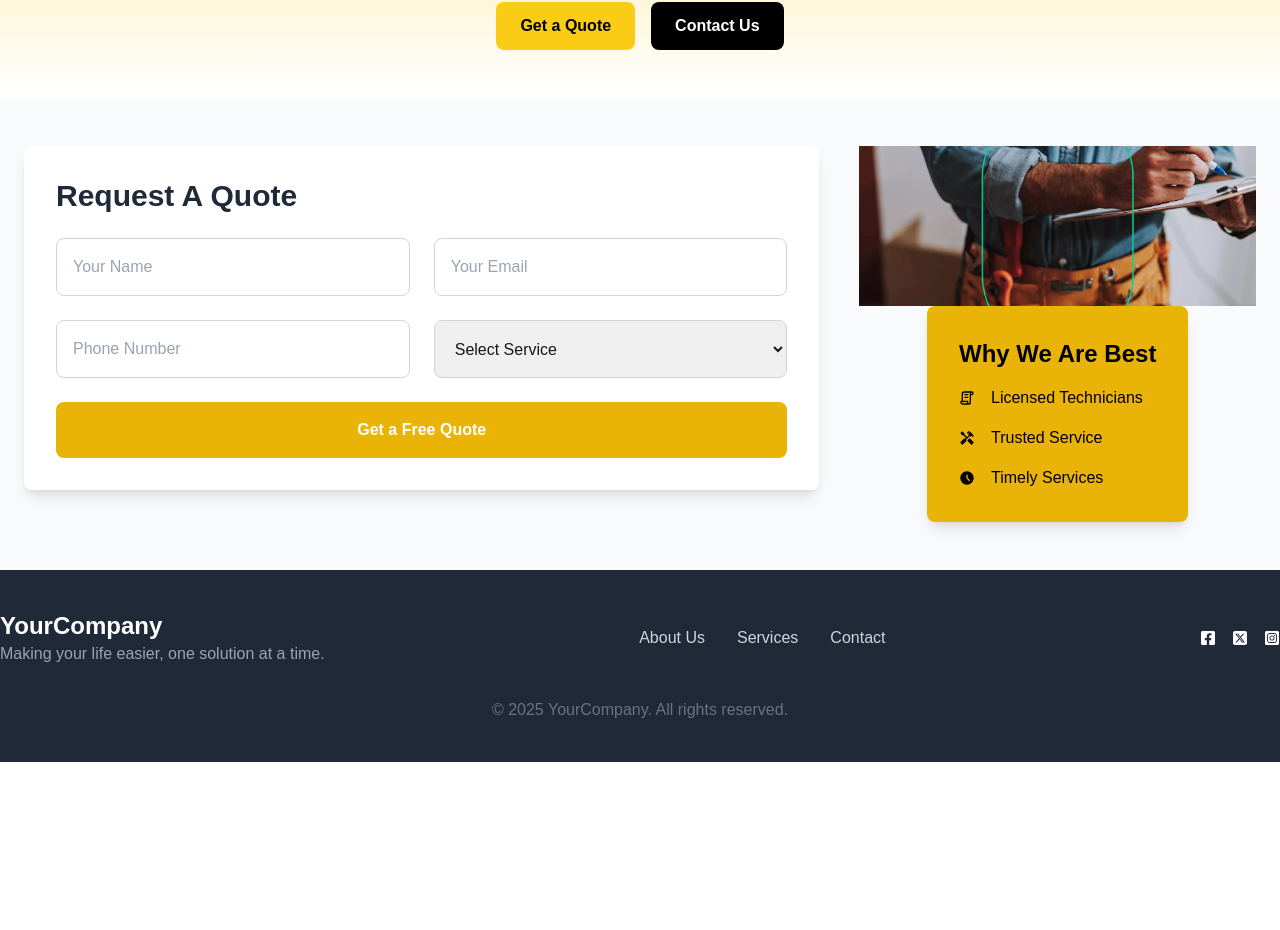
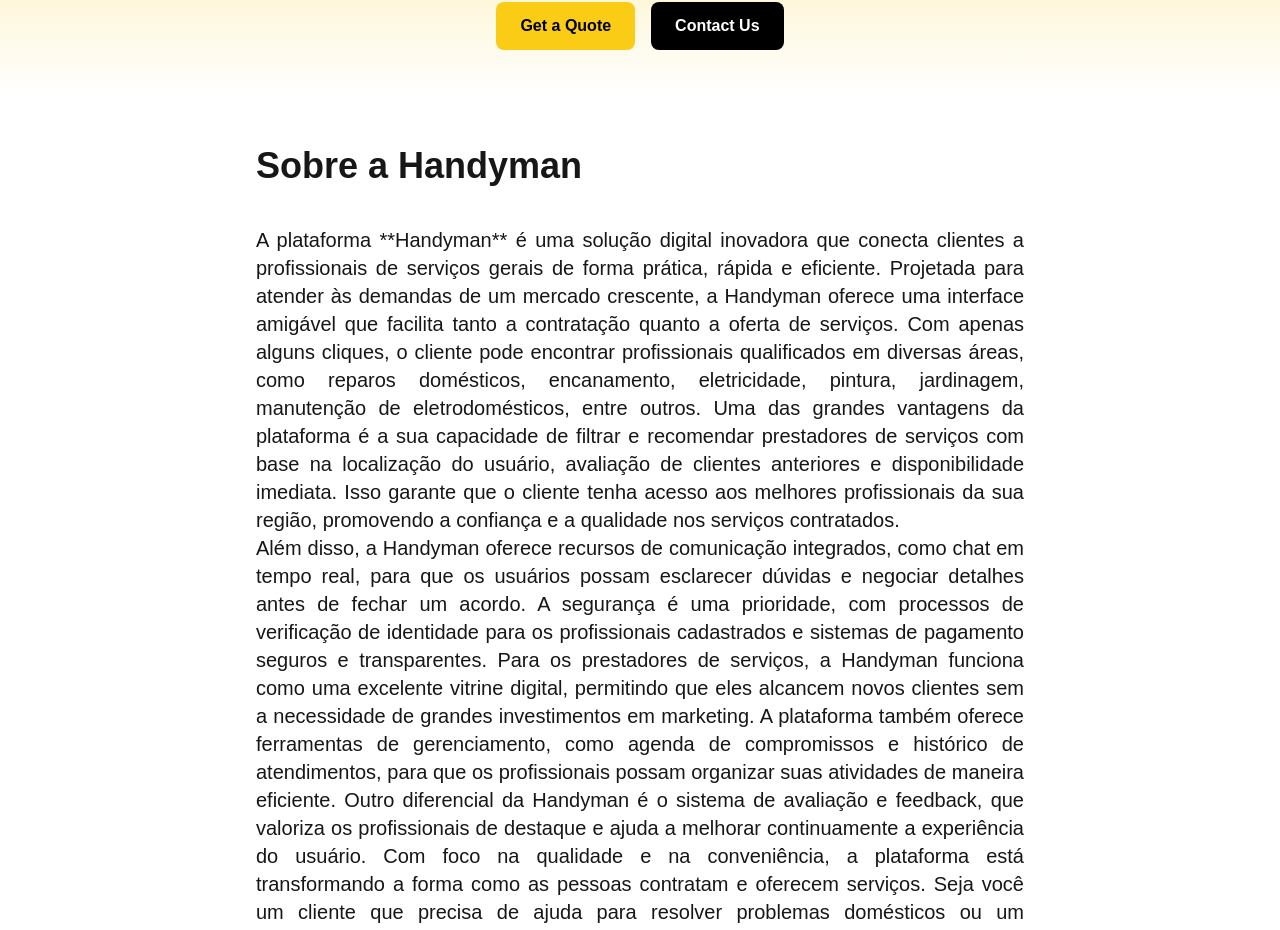
Before and after one commit to victorgomesc/Handyman-Platform, a Next.js app: page / in a window 1280 px wide. Shown: the part 2042-2972 px from the top of the page. Before the commit the page ends 2804 px from the top, so only its background shows below. Built offline with nearby package versions, Linux system fonts and the light colour scheme.

Commit message:
feat: create and iplement About

```diff
--- a/src/app/page.tsx
+++ b/src/app/page.tsx
@@ -1,3 +1,4 @@
+import About from "@/components/About";
 import Footer from "@/components/Footer";
 import Header from "@/components/Header"
 import HeroSection from "@/components/HeroSection";
@@ -13,6 +14,7 @@ export default function Home() {
       <HeroSection />
       <ServicesSection />
       <SolutionsSection />
+      <About />
       <QuoteSection />
       <Footer />
     </div>
--- /dev/null
+++ b/src/components/About.tsx
@@ -0,0 +1,37 @@
+import React from 'react'
+
+const About = () => {
+  return (
+    <div className='w-full mt-12 mb-12 items-center flex justify-center'>
+        <div className='w-[60vw] gap-y-10'>
+        <h1 className='text-4xl font-bold'>Sobre a Handyman</h1>
+      <p className='mt-10 text-xl text-justify'>
+      A plataforma **Handyman** é uma solução digital inovadora que conecta clientes a profissionais de serviços gerais
+      de forma prática, rápida e eficiente. Projetada para atender às demandas de um mercado crescente, a Handyman
+      oferece uma interface amigável que facilita tanto a contratação quanto a oferta de serviços. Com apenas alguns
+      cliques, o cliente pode encontrar profissionais qualificados em diversas áreas, como reparos domésticos,
+      encanamento, eletricidade, pintura, jardinagem, manutenção de eletrodomésticos, entre outros.
+      Uma das grandes vantagens da plataforma é a sua capacidade de filtrar e recomendar prestadores de serviços com base
+      na localização do usuário, avaliação de clientes anteriores e disponibilidade imediata. Isso garante que o cliente
+      tenha acesso aos melhores profissionais da sua região, promovendo a confiança e a qualidade nos serviços contratados.</p>
+        <p className='text-justify text-xl'>
+      Além disso, a Handyman oferece recursos de comunicação integrados, como chat em tempo real, para que os usuários possam
+      esclarecer dúvidas e negociar detalhes antes de fechar um acordo. A segurança é uma prioridade, com processos de
+      verificação de identidade para os profissionais cadastrados e sistemas de pagamento seguros e transparentes.
+      Para os prestadores de serviços, a Handyman funciona como uma excelente vitrine digital, permitindo que eles alcancem
+      novos clientes sem a necessidade de grandes investimentos em marketing. A plataforma também oferece ferramentas de
+      gerenciamento, como agenda de compromissos e histórico de atendimentos, para que os profissionais possam organizar
+      suas atividades de maneira eficiente.
+     Outro diferencial da Handyman é o sistema de avaliação e feedback, que valoriza os profissionais de destaque e ajuda a
+     melhorar continuamente a experiência do usuário. Com foco na qualidade e na conveniência, a plataforma está
+     transformando a forma como as pessoas contratam e oferecem serviços.
+     Seja você um cliente que precisa de ajuda para resolver problemas domésticos ou um profissional em busca de
+     oportunidades, a Handyman é a solução ideal para conectar necessidades a habilidades, tornando o dia a dia mais
+     prático e produtivo.
+      </p>
+      </div>
+    </div>
+  )
+}
+
+export default About
```
